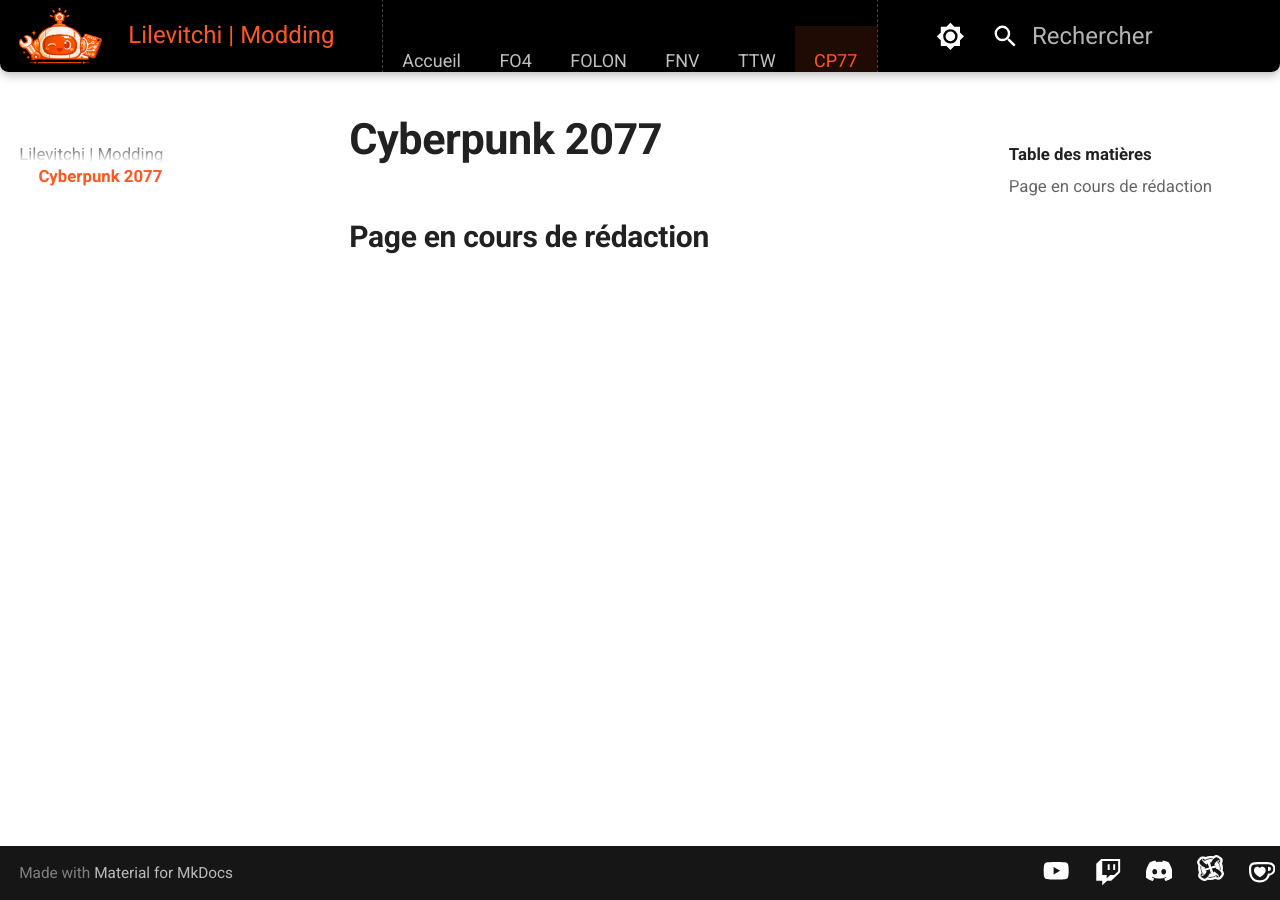
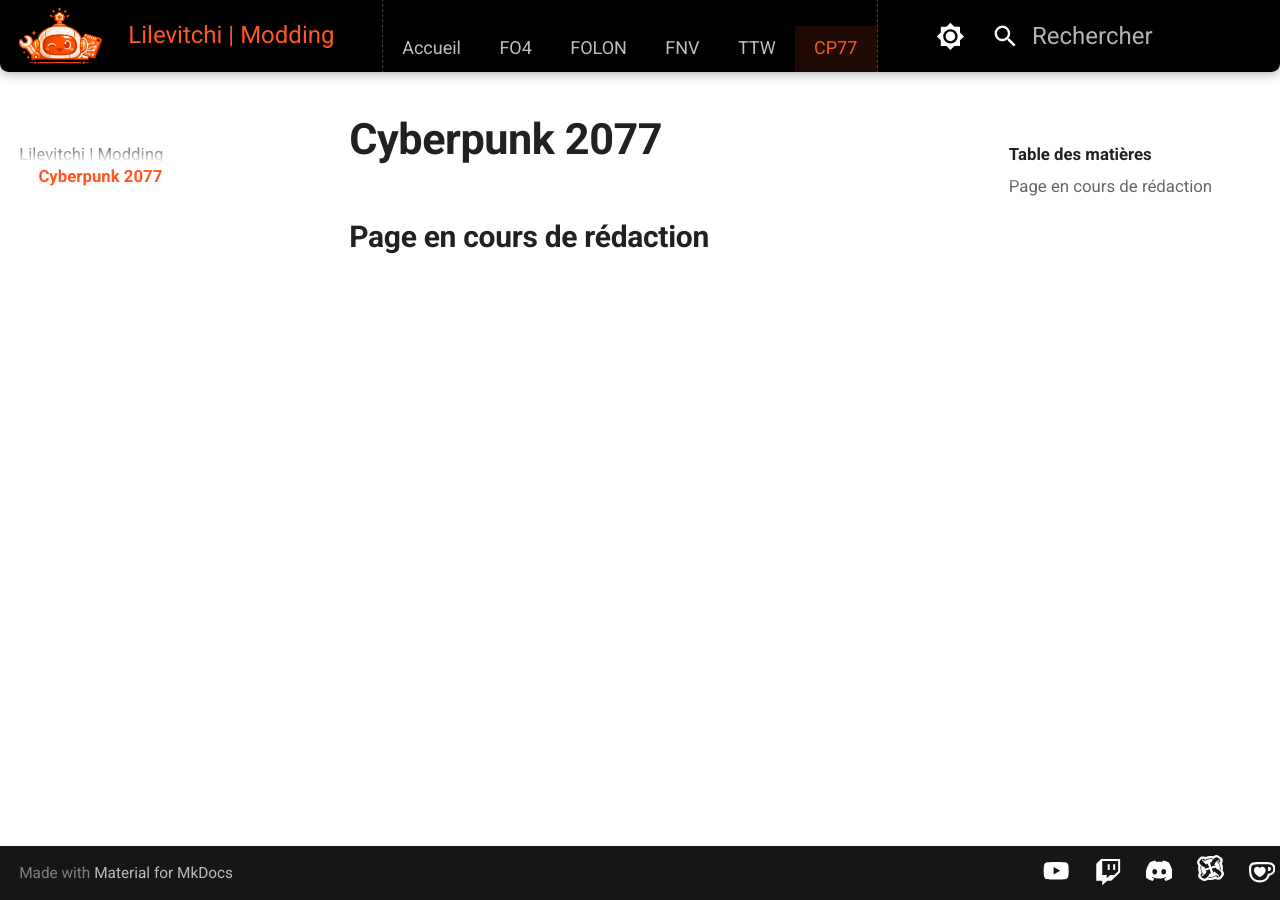
Before and after one commit to Lilevitchi/lilevitchi.github.io, an MkDocs documentation site: the page built from docs/cyberpunk/index.md, in a window 1280 px wide. Built offline with MkDocs 1.6.1 and Material for MkDocs 9.7.7, drawn with Linux system fonts in a browser that asks for light colours.

Commit message:
Update extra.css

```diff
--- a/docs/stylesheets/extra.css
+++ b/docs/stylesheets/extra.css
@@ -185,8 +185,6 @@
               border-color var(--transition-base);
 
  height: var(--header-height);
- align-items: center;
- justify-content: center;
  box-sizing: border-box;
 }
 
```
